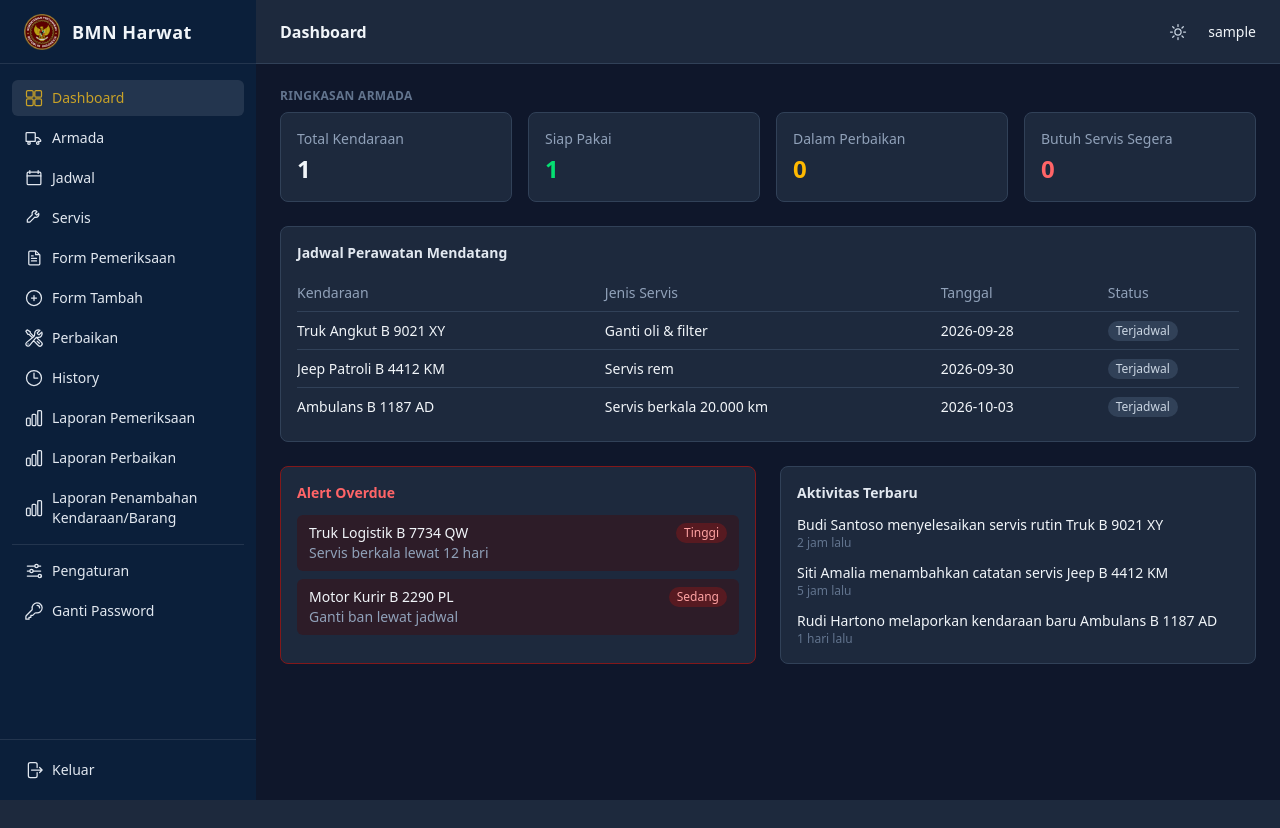
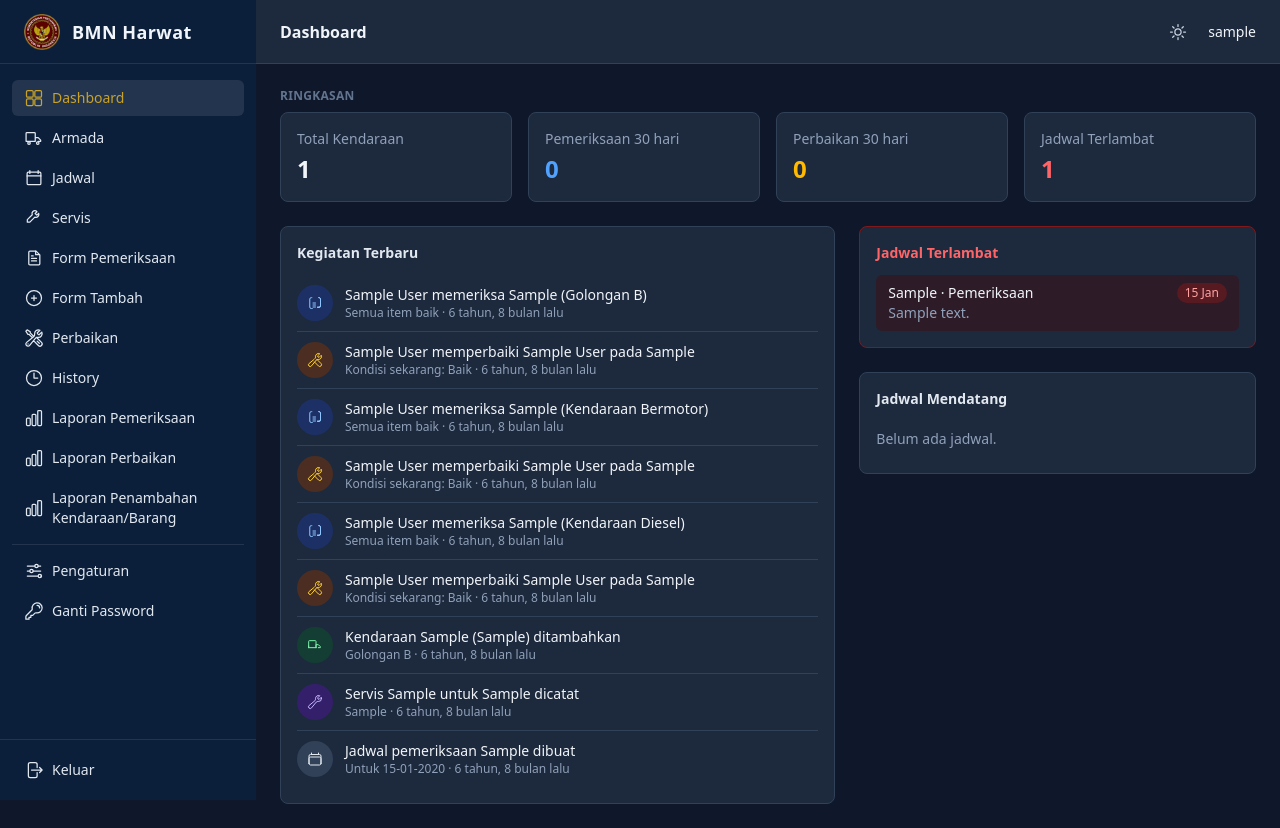
Before and after one commit to nice9uy/harwat_project, a Django app: page /dashboard/ in a window 1280 px wide. Before the commit the page ends 800 px from the top, so only its background shows below. Run offline with Django 5.2, Linux system fonts and the light colour scheme; a user stored in the database is signed in; tables that the repository leaves empty hold one stand-in row (values such as "Sample post"); style sheets or scripts are compiled from the project's sources; some libraries are stand-ins or nearby versions.

Commit message:
Dashboard: real data and a feed of the latest activities
The dashboard showed hard-coded sample data. It now shows total
vehicles, inspections and repairs in the last 30 days, overdue and
upcoming Jadwal, and Kegiatan Terbaru: the latest inspections (all
groups, with how many parts need repair), repairs, vehicles added,
services recorded and schedules created, each with who did it and how
long ago. Still refreshed every 10 s; one query per source (guarded).

The app language is now Indonesian and the time zone Asia/Jakarta, so
relative times, dates and Django's validation messages read correctly.

Co-Authored-By: Claude Opus 5.5 <noreply@anthropic.com>

```diff
--- a/accounts/views.py
+++ b/accounts/views.py
@@ -18,9 +18,8 @@ from django.views.decorators.http import require_POST
 
 from fleet.images import compress_photo
 from fleet.models import Vehicle
-from fleet.services import get_fleet_summary
 
-from . import golongan, pemeriksaan, roles
+from . import dashboard, golongan, pemeriksaan, roles
 from .forms import TEXT_INPUT_CLASSES, BiodataForm, SatuanForm, LaporanForm, LoginForm, UserCreateForm, UserEditForm
 from .models import Anggota, Satuan
 from .roles import keanggotaan_label
@@ -69,23 +68,7 @@ def logout_view(request):
 
 
 def _dashboard_context():
-    return {
-        "fleet_summary": get_fleet_summary(),
-        "upcoming_maintenance": [
-            {"vehicle": "Truk Angkut B 9021 XY", "service_type": "Ganti oli & filter", "date": "2026-09-28", "status": "Terjadwal"},
-            {"vehicle": "Jeep Patroli B 4412 KM", "service_type": "Servis rem", "date": "2026-09-30", "status": "Terjadwal"},
-            {"vehicle": "Ambulans B 1187 AD", "service_type": "Servis berkala 20.000 km", "date": "2026-10-03", "status": "Terjadwal"},
-        ],
-        "overdue_alerts": [
-            {"vehicle": "Truk Logistik B 7734 QW", "issue": "Servis berkala lewat 12 hari", "severity": "Tinggi"},
-            {"vehicle": "Motor Kurir B 2290 PL", "issue": "Ganti ban lewat jadwal", "severity": "Sedang"},
-        ],
-        "recent_activity": [
-            {"actor": "Budi Santoso", "action": "menyelesaikan servis rutin Truk B 9021 XY", "when": "2 jam lalu"},
-            {"actor": "Siti Amalia", "action": "menambahkan catatan servis Jeep B 4412 KM", "when": "5 jam lalu"},
-            {"actor": "Rudi Hartono", "action": "melaporkan kendaraan baru Ambulans B 1187 AD", "when": "1 hari lalu"},
-        ],
-    }
+    return dashboard.konteks()
 
 
 @login_required
--- a/fleet/tests.py
+++ b/fleet/tests.py
@@ -189,7 +189,7 @@ class VehicleCreateViewTests(TestCase):
         })
         self.assertEqual(response.status_code, 200)
         self.assertEqual(Vehicle.objects.count(), 0)
-        self.assertContains(response, "This field is required.")
+        self.assertContains(response, "Bidang ini tidak boleh kosong.")
 
     def test_htmx_get_returns_form_partial_without_full_page(self):
         response = self.client.get(reverse("fleet:vehicle_create"), HTTP_HX_REQUEST="true")
@@ -231,7 +231,7 @@ class VehicleCreateViewTests(TestCase):
         })
         self.assertEqual(response.status_code, 200)
         self.assertEqual(Vehicle.objects.count(), 1)
-        self.assertContains(response, "already exists")
+        self.assertContains(response, "telah ada")
 
 
 @override_settings(MEDIA_ROOT=MEDIA_ROOT)
--- a/harwat_main/settings.py
+++ b/harwat_main/settings.py
@@ -111,9 +111,9 @@ AUTH_PASSWORD_VALIDATORS = [
 # Internationalization
 # https://docs.djangoproject.com/en/6.1/topics/i18n/
 
-LANGUAGE_CODE = 'en-us'
+LANGUAGE_CODE = 'id'
 
-TIME_ZONE = 'UTC'
+TIME_ZONE = 'Asia/Jakarta'
 
 USE_I18N = True
 
--- a/templates/accounts/_dashboard_content.html
+++ b/templates/accounts/_dashboard_content.html
@@ -5,81 +5,81 @@
      hx-target="this"
      hx-swap="outerHTML">
     <section>
-        <p class="text-xs font-semibold uppercase tracking-wide text-slate-400 dark:text-slate-500 mb-2">Ringkasan Armada</p>
-        <div class="grid grid-cols-1 sm:grid-cols-2 lg:grid-cols-4 gap-4">
+        <p class="text-xs font-semibold uppercase tracking-wide text-slate-400 dark:text-slate-500 mb-2">Ringkasan</p>
+        <div class="grid grid-cols-2 lg:grid-cols-4 gap-4">
             <div class="bg-white dark:bg-slate-800 rounded-lg border border-slate-200 dark:border-slate-700 p-4">
                 <p class="text-sm text-slate-500 dark:text-slate-400">Total Kendaraan</p>
-                <p class="text-2xl font-semibold text-navy dark:text-slate-100 mt-1">{{ fleet_summary.total }}</p>
+                <p class="text-2xl font-semibold tabular-nums text-navy dark:text-slate-100 mt-1">{{ fleet_summary.total }}</p>
             </div>
             <div class="bg-white dark:bg-slate-800 rounded-lg border border-slate-200 dark:border-slate-700 p-4">
-                <p class="text-sm text-slate-500 dark:text-slate-400">Siap Pakai</p>
-                <p class="text-2xl font-semibold text-green-700 dark:text-green-400 mt-1">{{ fleet_summary.ready }}</p>
+                <p class="text-sm text-slate-500 dark:text-slate-400">Pemeriksaan 30 hari</p>
+                <p class="text-2xl font-semibold tabular-nums text-blue-700 dark:text-blue-400 mt-1">{{ pemeriksaan_30_hari }}</p>
             </div>
             <div class="bg-white dark:bg-slate-800 rounded-lg border border-slate-200 dark:border-slate-700 p-4">
-                <p class="text-sm text-slate-500 dark:text-slate-400">Dalam Perbaikan</p>
-                <p class="text-2xl font-semibold text-amber-600 dark:text-amber-400 mt-1">{{ fleet_summary.in_repair }}</p>
+                <p class="text-sm text-slate-500 dark:text-slate-400">Perbaikan 30 hari</p>
+                <p class="text-2xl font-semibold tabular-nums text-amber-600 dark:text-amber-400 mt-1">{{ perbaikan_30_hari }}</p>
             </div>
             <div class="bg-white dark:bg-slate-800 rounded-lg border border-slate-200 dark:border-slate-700 p-4">
-                <p class="text-sm text-slate-500 dark:text-slate-400">Butuh Servis Segera</p>
-                <p class="text-2xl font-semibold text-red-600 dark:text-red-400 mt-1">{{ fleet_summary.due_soon }}</p>
+                <p class="text-sm text-slate-500 dark:text-slate-400">Jadwal Terlambat</p>
+                <p class="text-2xl font-semibold tabular-nums {% if jadwal_terlambat %}text-red-600 dark:text-red-400{% else %}text-green-700 dark:text-green-400{% endif %} mt-1">{{ jadwal_terlambat|length }}</p>
             </div>
         </div>
     </section>
 
-    <section class="bg-white dark:bg-slate-800 rounded-lg border border-slate-200 dark:border-slate-700 p-4">
-        <h2 class="text-sm font-semibold text-slate-700 dark:text-slate-200 mb-3">Jadwal Perawatan Mendatang</h2>
-        <div class="overflow-x-auto -mx-4 px-4 sm:mx-0 sm:px-0">
-        <table class="w-full text-sm text-left">
-            <thead class="text-slate-500 dark:text-slate-400 border-b border-slate-200 dark:border-slate-700">
-                <tr>
-                    <th class="py-2 pr-4 font-medium">Kendaraan</th>
-                    <th class="py-2 pr-4 font-medium">Jenis Servis</th>
-                    <th class="py-2 pr-4 font-medium">Tanggal</th>
-                    <th class="py-2 font-medium">Status</th>
-                </tr>
-            </thead>
-            <tbody class="divide-y divide-slate-100 dark:divide-slate-700">
-                {% for item in upcoming_maintenance %}
-                <tr>
-                    <td class="py-2 pr-4">{{ item.vehicle }}</td>
-                    <td class="py-2 pr-4">{{ item.service_type }}</td>
-                    <td class="py-2 pr-4">{{ item.date }}</td>
-                    <td class="py-2">
-                        <span class="inline-flex items-center rounded-full bg-slate-100 dark:bg-slate-700 px-2 py-0.5 text-xs text-slate-600 dark:text-slate-300">{{ item.status }}</span>
-                    </td>
-                </tr>
+    <section class="grid grid-cols-1 gap-6 lg:grid-cols-[1.4fr_1fr]">
+        <div class="bg-white dark:bg-slate-800 rounded-lg border border-slate-200 dark:border-slate-700 p-4">
+            <h2 class="text-sm font-semibold text-slate-700 dark:text-slate-200 mb-3">Kegiatan Terbaru</h2>
+            <ul class="divide-y divide-slate-100 dark:divide-slate-700">
+                {% for k in kegiatan_terbaru %}
+                <li class="flex items-start gap-3 py-2.5">
+                    {% if k.jenis == "pemeriksaan" %}<span class="flex h-9 w-9 shrink-0 items-center justify-center rounded-full bg-blue-100 text-blue-700 dark:bg-blue-900/50 dark:text-blue-300"><svg class="h-4 w-4" fill="none" viewBox="0 0 24 24" stroke="currentColor" stroke-width="1.5" aria-hidden="true"><path stroke-linecap="round" stroke-linejoin="round" d="M9 12h3.75M9 15h3.75M9 18h3.75m3 .75H18a2.25 2.25 0 0 0 2.25-2.25V6.108c0-1.135-.845-2.098-1.976-2.192a48.424 48.424 0 0 0-1.123-.08M15.75 18H18a2.25 2.25 0 0 0 2.25-2.25V6.108c0-1.135-.845-2.098-1.976-2.192m-11.024 0A48.424 48.424 0 0 0 6.127 3.916C4.996 4.01 4.151 4.973 4.151 6.108V18a2.25 2.25 0 0 0 2.25 2.25h1.5" /></svg></span>
+                    {% elif k.jenis == "perbaikan" %}<span class="flex h-9 w-9 shrink-0 items-center justify-center rounded-full bg-amber-100 text-amber-700 dark:bg-amber-900/50 dark:text-amber-300"><svg class="h-4 w-4" fill="none" viewBox="0 0 24 24" stroke="currentColor" stroke-width="1.5" aria-hidden="true"><path stroke-linecap="round" stroke-linejoin="round" d="M11.42 15.17 17.25 21A2.652 2.652 0 0 0 21 17.25l-5.877-5.877M11.42 15.17l2.496-3.03c.317-.384.74-.626 1.208-.766M11.42 15.17l-4.655 5.653a2.548 2.548 0 1 1-3.586-3.586l6.837-5.63m5.108-.233c.55-.164 1.163-.188 1.743-.14a4.5 4.5 0 0 0 4.486-6.336l-3.276 3.277a3.004 3.004 0 0 1-2.25-2.25l3.276-3.276a4.5 4.5 0 0 0-6.336 4.486c.091 1.076-.071 2.264-.904 2.95l-.102.085" /></svg></span>
+                    {% elif k.jenis == "kendaraan" %}<span class="flex h-9 w-9 shrink-0 items-center justify-center rounded-full bg-green-100 text-green-700 dark:bg-green-900/50 dark:text-green-300"><svg class="h-4 w-4" fill="none" viewBox="0 0 24 24" stroke="currentColor" stroke-width="1.5" aria-hidden="true"><path stroke-linecap="round" stroke-linejoin="round" d="M2.5 16V6.5a1 1 0 0 1 1-1h9a1 1 0 0 1 1 1V16M2.5 16h11M2.5 16v-2.5M13.5 16v-4.5h3.5l3 3V16h-3" /></svg></span>
+                    {% elif k.jenis == "servis" %}<span class="flex h-9 w-9 shrink-0 items-center justify-center rounded-full bg-violet-100 text-violet-700 dark:bg-violet-900/50 dark:text-violet-300"><svg class="h-4 w-4" fill="none" viewBox="0 0 24 24" stroke="currentColor" stroke-width="1.5" aria-hidden="true"><path stroke-linecap="round" stroke-linejoin="round" d="M21.75 6.75a4.5 4.5 0 0 1-4.884 4.484c-1.076-.091-2.264.071-2.95.904l-7.152 8.684a2.548 2.548 0 1 1-3.586-3.586l8.684-7.152c.833-.686.995-1.874.904-2.95a4.5 4.5 0 0 1 6.336-4.486l-3.276 3.276a3.004 3.004 0 0 0 2.25 2.25l3.276-3.276c.256.565.398 1.192.398 1.852Z" /></svg></span>
+                    {% elif k.jenis == "jadwal" %}<span class="flex h-9 w-9 shrink-0 items-center justify-center rounded-full bg-slate-200 text-slate-700 dark:bg-slate-700 dark:text-slate-200"><svg class="h-4 w-4" fill="none" viewBox="0 0 24 24" stroke="currentColor" stroke-width="1.5" aria-hidden="true"><path stroke-linecap="round" stroke-linejoin="round" d="M6.75 3v2.25M17.25 3v2.25M3 18.75V7.5a2.25 2.25 0 0 1 2.25-2.25h13.5A2.25 2.25 0 0 1 21 7.5v11.25m-18 0A2.25 2.25 0 0 0 5.25 21h13.5A2.25 2.25 0 0 0 21 18.75m-18 0v-7.5A2.25 2.25 0 0 1 5.25 9h13.5A2.25 2.25 0 0 1 21 11.25v7.5" /></svg></span>
+                    {% endif %}
+                    <div class="min-w-0 flex-1 text-sm">
+                        <p class="text-slate-800 dark:text-slate-100">{% if k.oleh %}<span class="font-medium">{{ k.oleh }}</span> {% endif %}{{ k.teks }}</p>
+                        <p class="text-xs text-slate-500 dark:text-slate-400">{% if k.detail %}{{ k.detail }} · {% endif %}<time datetime="{{ k.waktu|date:'c' }}" title="{{ k.waktu|date:'d M Y H:i' }}">{{ k.waktu|timesince }} lalu</time></p>
+                    </div>
+                </li>
+                {% empty %}
+                <li class="py-6 text-center text-sm text-slate-400 dark:text-slate-500">Belum ada kegiatan.</li>
                 {% endfor %}
-            </tbody>
-        </table>
+            </ul>
         </div>
-    </section>
 
-    <section class="grid grid-cols-1 lg:grid-cols-2 gap-6">
-        <div class="bg-white dark:bg-slate-800 rounded-lg border border-red-200 dark:border-red-900 p-4">
-            <h2 class="text-sm font-semibold text-red-700 dark:text-red-400 mb-3">Alert Overdue</h2>
+        <div class="space-y-6">
+            <div class="rounded-lg border border-red-200 bg-white p-4 dark:border-red-900 dark:bg-slate-800">
+                <h2 class="text-sm font-semibold text-red-700 dark:text-red-400 mb-3">Jadwal Terlambat</h2>
                 <ul class="space-y-2 text-sm">
-                {% for alert in overdue_alerts %}
-                <li class="flex items-start justify-between gap-3 rounded-md bg-red-50 dark:bg-red-950/40 px-3 py-2">
+                    {% for j in jadwal_terlambat %}
+                    <li class="flex items-start justify-between gap-3 rounded-md bg-red-50 px-3 py-2 dark:bg-red-950/40">
                         <div>
-                        <p class="font-medium text-slate-800 dark:text-slate-100">{{ alert.vehicle }}</p>
-                        <p class="text-slate-500 dark:text-slate-400">{{ alert.issue }}</p>
+                            <p class="font-medium text-slate-800 dark:text-slate-100">{{ j.vehicle.nopol }} · {{ j.get_kegiatan_display }}</p>
+                            <p class="text-slate-500 dark:text-slate-400">{{ j.keterangan|default:"—"|truncatechars:60 }}</p>
                         </div>
-                    <span class="shrink-0 rounded-full bg-red-100 dark:bg-red-900/50 px-2 py-0.5 text-xs font-medium text-red-700 dark:text-red-300">{{ alert.severity }}</span>
+                        <span class="shrink-0 whitespace-nowrap rounded-full bg-red-100 px-2 py-0.5 text-xs font-medium text-red-700 dark:bg-red-900/50 dark:text-red-300">{{ j.tanggal|date:"d M" }}</span>
                     </li>
+                    {% empty %}
+                    <li class="text-slate-500 dark:text-slate-400">Tidak ada jadwal yang terlambat.</li>
                     {% endfor %}
                 </ul>
             </div>
 
             <div class="bg-white dark:bg-slate-800 rounded-lg border border-slate-200 dark:border-slate-700 p-4">
-            <h2 class="text-sm font-semibold text-slate-700 dark:text-slate-200 mb-3">Aktivitas Terbaru</h2>
-            <ul class="space-y-3 text-sm">
-                {% for activity in recent_activity %}
-                <li>
-                    <p class="text-slate-800 dark:text-slate-100"><span class="font-medium">{{ activity.actor }}</span> {{ activity.action }}</p>
-                    <p class="text-xs text-slate-400 dark:text-slate-500">{{ activity.when }}</p>
+                <h2 class="text-sm font-semibold text-slate-700 dark:text-slate-200 mb-3">Jadwal Mendatang</h2>
+                <ul class="divide-y divide-slate-100 text-sm dark:divide-slate-700">
+                    {% for j in jadwal_mendatang %}
+                    <li class="flex items-center justify-between gap-3 py-2">
+                        <span class="min-w-0"><span class="font-medium text-slate-800 dark:text-slate-100">{{ j.vehicle.nopol }}</span> <span class="text-slate-500 dark:text-slate-400">· {{ j.get_kegiatan_display }}</span></span>
+                        <span class="shrink-0 whitespace-nowrap tabular-nums text-slate-600 dark:text-slate-300">{{ j.tanggal|date:"d M Y" }}</span>
                     </li>
+                    {% empty %}
+                    <li class="py-2 text-slate-500 dark:text-slate-400">Belum ada jadwal.</li>
                     {% endfor %}
                 </ul>
             </div>
+        </div>
     </section>
 </div>
```
Also changed, not shown: accounts/dashboard.py (added, +81 -0 lines), accounts/tests.py (+34 -10 lines), accounts/tests_queries.py (+9 -0 lines). Lines whose indentation alone changed are shown as unchanged.
